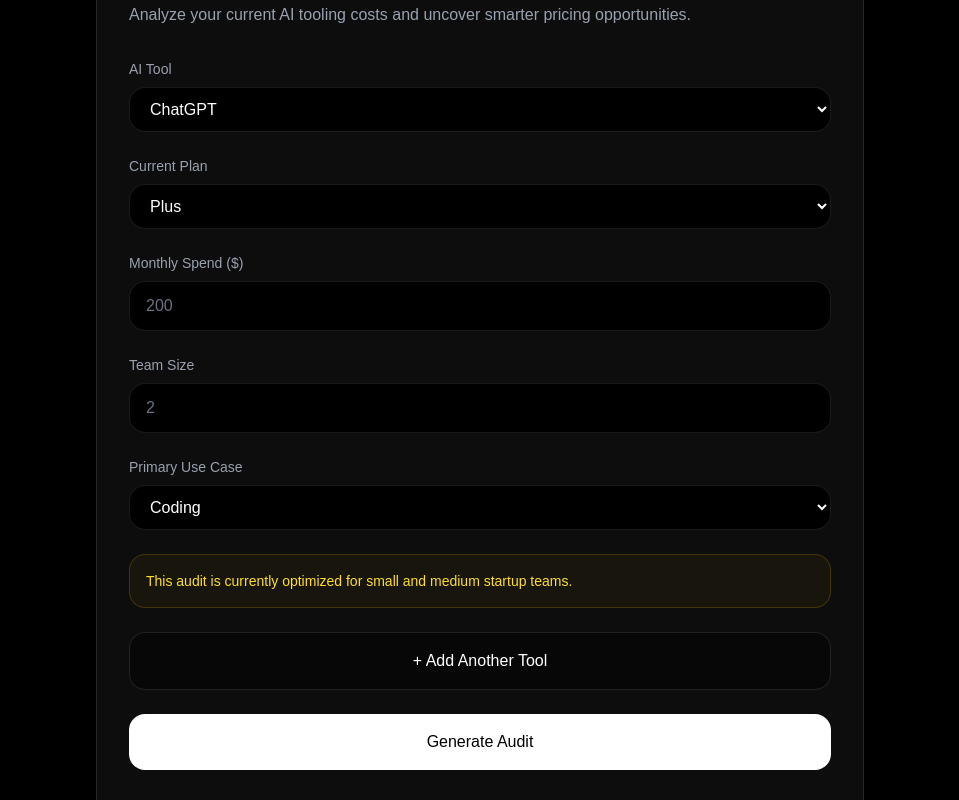
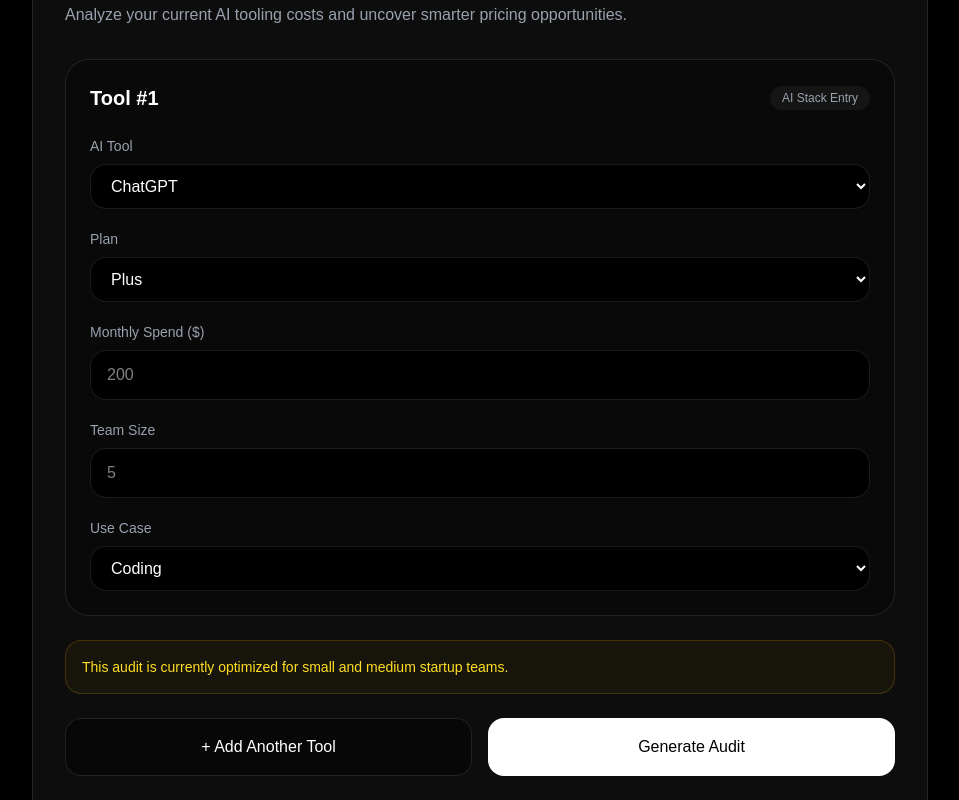
Before and after one commit to Yashk258/ai-spend-audit, a Next.js app: page / in a window 1280 px wide. Shown: the part 1240-2040 px from the top of the page, without its empty margins (160-1119 px from the left). Built offline with nearby package versions, Linux system fonts and the light colour scheme.

Commit message:
feat: implement editable multi-tool audit entries

```diff
--- a/src/components/spend-form.tsx
+++ b/src/components/spend-form.tsx
@@ -11,29 +11,13 @@
 
 export default function SpendForm() {
   /*
-    Existing single-tool state
-    (kept temporarily for stability)
+    Audit Results
   */
-  const [selectedTool, setSelectedTool] =
-    useState("ChatGPT");
-
-  const [selectedPlan, setSelectedPlan] =
-    useState(tools.ChatGPT[0]);
-
-  const [monthlySpend, setMonthlySpend] =
-    useState("");
-
-  const [teamSize, setTeamSize] =
-    useState("");
-
-  const [useCase, setUseCase] =
-    useState("Coding");
-
   const [auditResult, setAuditResult] =
     useState<AuditResult | null>(null);
 
   /*
-    Future multi-tool audit support
+    Multi-tool audit entries
   */
   const [entries, setEntries] = useState([
     {
@@ -47,77 +31,61 @@
   ]);
 
   /*
-    Load saved form values
+    Load saved data
   */
   useEffect(() => {
     const savedData =
-      localStorage.getItem("audit-form");
+      localStorage.getItem("audit-entries");
 
     if (savedData) {
-      const parsedData = JSON.parse(savedData);
-
-      setSelectedTool(
-        parsedData.selectedTool || "ChatGPT"
-      );
-
-      setSelectedPlan(
-        parsedData.selectedPlan ||
-          tools.ChatGPT[0]
-      );
-
-      setMonthlySpend(
-        parsedData.monthlySpend || ""
-      );
-
-      setTeamSize(
-        parsedData.teamSize || ""
-      );
-
-      setUseCase(
-        parsedData.useCase || "Coding"
-      );
+      setEntries(JSON.parse(savedData));
     }
   }, []);
 
   /*
-    Persist form values
+    Persist entries
   */
   useEffect(() => {
     localStorage.setItem(
-      "audit-form",
-      JSON.stringify({
-        selectedTool,
-        selectedPlan,
-        monthlySpend,
-        teamSize,
-        useCase,
-      })
+      "audit-entries",
+      JSON.stringify(entries)
     );
-  }, [
-    selectedTool,
-    selectedPlan,
-    monthlySpend,
-    teamSize,
-    useCase,
-  ]);
+  }, [entries]);
 
   /*
-    Handle tool change
+    Update entry values
   */
-  const handleToolChange = (
-    e: React.ChangeEvent<HTMLSelectElement>
+  const handleEntryChange = (
+    id: number,
+    field: string,
+    value: string
   ) => {
-    const tool = e.target.value;
+    setEntries((prev) =>
+      prev.map((entry) =>
+        entry.id === id
+          ? {
+              ...entry,
+              [field]: value,
 
-    setSelectedTool(tool);
-
-    setSelectedPlan(
-      tools[tool as keyof typeof tools][0]
+              /*
+                Reset plan when tool changes
+              */
+              ...(field === "tool"
+                ? {
+                    plan:
+                      tools[
+                        value as keyof typeof tools
+                      ][0],
+                  }
+                : {}),
+            }
+          : entry
+      )
     );
   };
 
   /*
-    Add new audit entry
+    Add new tool entry
   */
   const handleAddEntry = () => {
     setEntries((prev) => [
@@ -137,17 +105,19 @@
     Generate audit
   */
   const handleGenerateAudit = () => {
+    const firstEntry = entries[0];
+
     const result = generateAudit(
-      selectedTool,
-      selectedPlan,
-      Number(teamSize)
+      firstEntry.tool,
+      firstEntry.plan,
+      Number(firstEntry.teamSize)
     );
 
     setAuditResult(result);
   };
 
   return (
-    <div className="mx-auto mt-24 max-w-3xl rounded-3xl border border-white/10 bg-white/5 p-8 backdrop-blur-xl">
+    <div className="mx-auto mt-24 max-w-4xl rounded-3xl border border-white/10 bg-white/5 p-8 backdrop-blur-xl">
       {/* Header */}
       <div className="mb-8">
         <h2 className="text-4xl font-bold text-white">
@@ -161,130 +131,28 @@
         </p>
       </div>
 
-      {/* Form */}
+      {/* Tool Entries */}
       <div className="grid gap-6">
-        {/* Tool */}
-        <div>
-          <label className="mb-2 block text-sm text-gray-400">
-            AI Tool
-          </label>
-
-          <select
-            value={selectedTool}
-            onChange={handleToolChange}
-            className="w-full rounded-2xl border border-white/10 bg-black px-4 py-3 text-white outline-none transition focus:border-white/30"
-          >
-            {Object.keys(tools).map((tool) => (
-              <option key={tool} value={tool}>
-                {tool}
-              </option>
+        {entries.map((entry, index) => (
+          <ToolEntry
+            key={entry.id}
+            index={index}
+            entry={entry}
+            onChange={handleEntryChange}
+          />
         ))}
-          </select>
-        </div>
-
-        {/* Plan */}
-        <div>
-          <label className="mb-2 block text-sm text-gray-400">
-            Current Plan
-          </label>
-
-          <select
-            value={selectedPlan}
-            onChange={(e) =>
-              setSelectedPlan(e.target.value)
-            }
-            className="w-full rounded-2xl border border-white/10 bg-black px-4 py-3 text-white outline-none transition focus:border-white/30"
-          >
-            {tools[
-              selectedTool as keyof typeof tools
-            ].map((plan) => (
-              <option
-                key={plan}
-                value={plan}
-              >
-                {plan}
-              </option>
-            ))}
-          </select>
-        </div>
-
-        {/* Monthly Spend */}
-        <div>
-          <label className="mb-2 block text-sm text-gray-400">
-            Monthly Spend ($)
-          </label>
-
-          <input
-            type="number"
-            value={monthlySpend}
-            onChange={(e) =>
-              setMonthlySpend(e.target.value)
-            }
-            placeholder="200"
-            className="w-full rounded-2xl border border-white/10 bg-black px-4 py-3 text-white placeholder:text-gray-500 outline-none transition focus:border-white/30"
-          />
-        </div>
-
-        {/* Team Size */}
-        <div>
-          <label className="mb-2 block text-sm text-gray-400">
-            Team Size
-          </label>
-
-          <input
-            type="number"
-            value={teamSize}
-            onChange={(e) =>
-              setTeamSize(e.target.value)
-            }
-            placeholder="2"
-            className="w-full rounded-2xl border border-white/10 bg-black px-4 py-3 text-white placeholder:text-gray-500 outline-none transition focus:border-white/30"
-          />
-        </div>
-
-        {/* Use Case */}
-        <div>
-          <label className="mb-2 block text-sm text-gray-400">
-            Primary Use Case
-          </label>
-
-          <select
-            value={useCase}
-            onChange={(e) =>
-              setUseCase(e.target.value)
-            }
-            className="w-full rounded-2xl border border-white/10 bg-black px-4 py-3 text-white outline-none transition focus:border-white/30"
-          >
-            <option value="Coding">
-              Coding
-            </option>
-
-            <option value="Writing">
-              Writing
-            </option>
-
-            <option value="Research">
-              Research
-            </option>
-
-            <option value="Data Analysis">
-              Data Analysis
-            </option>
-
-            <option value="Mixed">
-              Mixed
-            </option>
-          </select>
       </div>
 
       {/* Info Box */}
-        <div className="rounded-2xl border border-yellow-500/20 bg-yellow-500/5 p-4 text-sm text-yellow-300">
+      <div className="mt-6 rounded-2xl border border-yellow-500/20 bg-yellow-500/5 p-4 text-sm text-yellow-300">
         This audit is currently optimized
         for small and medium startup
         teams.
       </div>
 
-        {/* Add Tool Button */}
+      {/* Actions */}
+      <div className="mt-6 grid gap-4 md:grid-cols-2">
+        {/* Add Tool */}
         <button
           onClick={handleAddEntry}
           type="button"
@@ -293,23 +161,13 @@
           + Add Another Tool
         </button>
 
-        {/* Submit */}
+        {/* Generate Audit */}
         <button
           onClick={handleGenerateAudit}
           className="rounded-2xl bg-white px-6 py-4 font-medium text-black transition hover:scale-[1.01] hover:bg-gray-200"
         >
           Generate Audit
         </button>
-      </div>
-
-      {/* Dynamic Tool Entries */}
-      <div className="mt-10 grid gap-6">
-        {entries.map((entry, index) => (
-          <ToolEntry
-            key={entry.id}
-            index={index}
-          />
-        ))}
       </div>
 
       {/* Empty State */}
@@ -415,6 +273,7 @@
 
             {/* Savings Cards */}
             <div className="mt-6 grid gap-4 md:grid-cols-2">
+              {/* Monthly */}
               <div className="rounded-3xl border border-white/10 bg-black/40 p-6">
                 <p className="text-sm uppercase tracking-wide text-gray-400">
                   Monthly Savings
@@ -434,6 +293,7 @@
                 </p>
               </div>
 
+              {/* Yearly */}
               <div className="rounded-3xl border border-white/10 bg-black/40 p-6">
                 <p className="text-sm uppercase tracking-wide text-gray-400">
                   Annual Savings
--- a/src/components/tool-entry.tsx
+++ b/src/components/tool-entry.tsx
@@ -1,9 +1,28 @@
+import { tools } from "@/data/tools";
+
 interface ToolEntryProps {
   index: number;
+
+  entry: {
+    id: number;
+    tool: string;
+    plan: string;
+    monthlySpend: string;
+    teamSize: string;
+    useCase: string;
+  };
+
+  onChange: (
+    id: number,
+    field: string,
+    value: string
+  ) => void;
 }
 
 export default function ToolEntry({
   index,
+  entry,
+  onChange,
 }: ToolEntryProps) {
   return (
     <div className="rounded-3xl border border-white/10 bg-black/30 p-6">
@@ -18,10 +37,143 @@
       </div>
 
       <div className="grid gap-5">
-        {/* Placeholder */}
-        <div className="rounded-2xl border border-dashed border-white/10 p-6 text-center text-gray-500">
-          Multi-tool form support will be
-          implemented here.
+        {/* Tool */}
+        <div>
+          <label className="mb-2 block text-sm text-gray-400">
+            AI Tool
+          </label>
+
+          <select
+            value={entry.tool}
+            onChange={(e) =>
+              onChange(
+                entry.id,
+                "tool",
+                e.target.value
+              )
+            }
+            className="w-full rounded-2xl border border-white/10 bg-black px-4 py-3 text-white"
+          >
+            {Object.keys(tools).map((tool) => (
+              <option
+                key={tool}
+                value={tool}
+              >
+                {tool}
+              </option>
+            ))}
+          </select>
+        </div>
+
+        {/* Plan */}
+        <div>
+          <label className="mb-2 block text-sm text-gray-400">
+            Plan
+          </label>
+
+          <select
+            value={entry.plan}
+            onChange={(e) =>
+              onChange(
+                entry.id,
+                "plan",
+                e.target.value
+              )
+            }
+            className="w-full rounded-2xl border border-white/10 bg-black px-4 py-3 text-white"
+          >
+            {tools[
+              entry.tool as keyof typeof tools
+            ].map((plan) => (
+              <option
+                key={plan}
+                value={plan}
+              >
+                {plan}
+              </option>
+            ))}
+          </select>
+        </div>
+
+        {/* Monthly Spend */}
+        <div>
+          <label className="mb-2 block text-sm text-gray-400">
+            Monthly Spend ($)
+          </label>
+
+          <input
+            type="number"
+            value={entry.monthlySpend}
+            onChange={(e) =>
+              onChange(
+                entry.id,
+                "monthlySpend",
+                e.target.value
+              )
+            }
+            placeholder="200"
+            className="w-full rounded-2xl border border-white/10 bg-black px-4 py-3 text-white"
+          />
+        </div>
+
+        {/* Team Size */}
+        <div>
+          <label className="mb-2 block text-sm text-gray-400">
+            Team Size
+          </label>
+
+          <input
+            type="number"
+            value={entry.teamSize}
+            onChange={(e) =>
+              onChange(
+                entry.id,
+                "teamSize",
+                e.target.value
+              )
+            }
+            placeholder="5"
+            className="w-full rounded-2xl border border-white/10 bg-black px-4 py-3 text-white"
+          />
+        </div>
+
+        {/* Use Case */}
+        <div>
+          <label className="mb-2 block text-sm text-gray-400">
+            Use Case
+          </label>
+
+          <select
+            value={entry.useCase}
+            onChange={(e) =>
+              onChange(
+                entry.id,
+                "useCase",
+                e.target.value
+              )
+            }
+            className="w-full rounded-2xl border border-white/10 bg-black px-4 py-3 text-white"
+          >
+            <option value="Coding">
+              Coding
+            </option>
+
+            <option value="Writing">
+              Writing
+            </option>
+
+            <option value="Research">
+              Research
+            </option>
+
+            <option value="Data Analysis">
+              Data Analysis
+            </option>
+
+            <option value="Mixed">
+              Mixed
+            </option>
+          </select>
         </div>
       </div>
     </div>
```
Lines whose indentation alone changed are shown as unchanged.
